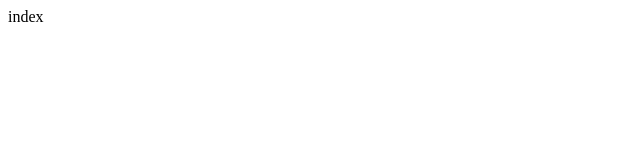
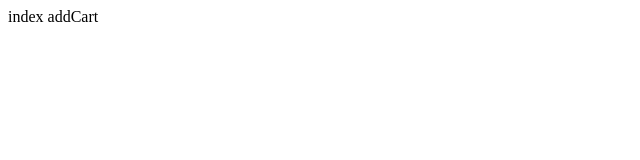
Before and after one commit to online-amusement/LP-sample, a plain HTML site: page index.html in a window 1280 px wide. Shown: the full height of the page, 0-640 px from the left. Drawn offline with Linux system fonts and the light colour scheme.

Commit message:
Update index.html

```diff
--- a/index.html
+++ b/index.html
@@ -1,4 +1,5 @@
 index
+<a id="add-cart">addCart</a>
 <!-- Google Tag Manager -->
 <script>(function(w,d,s,l,i){w[l]=w[l]||[];w[l].push({'gtm.start':
 new Date().getTime(),event:'gtm.js'});var f=d.getElementsByTagName(s)[0],
```
